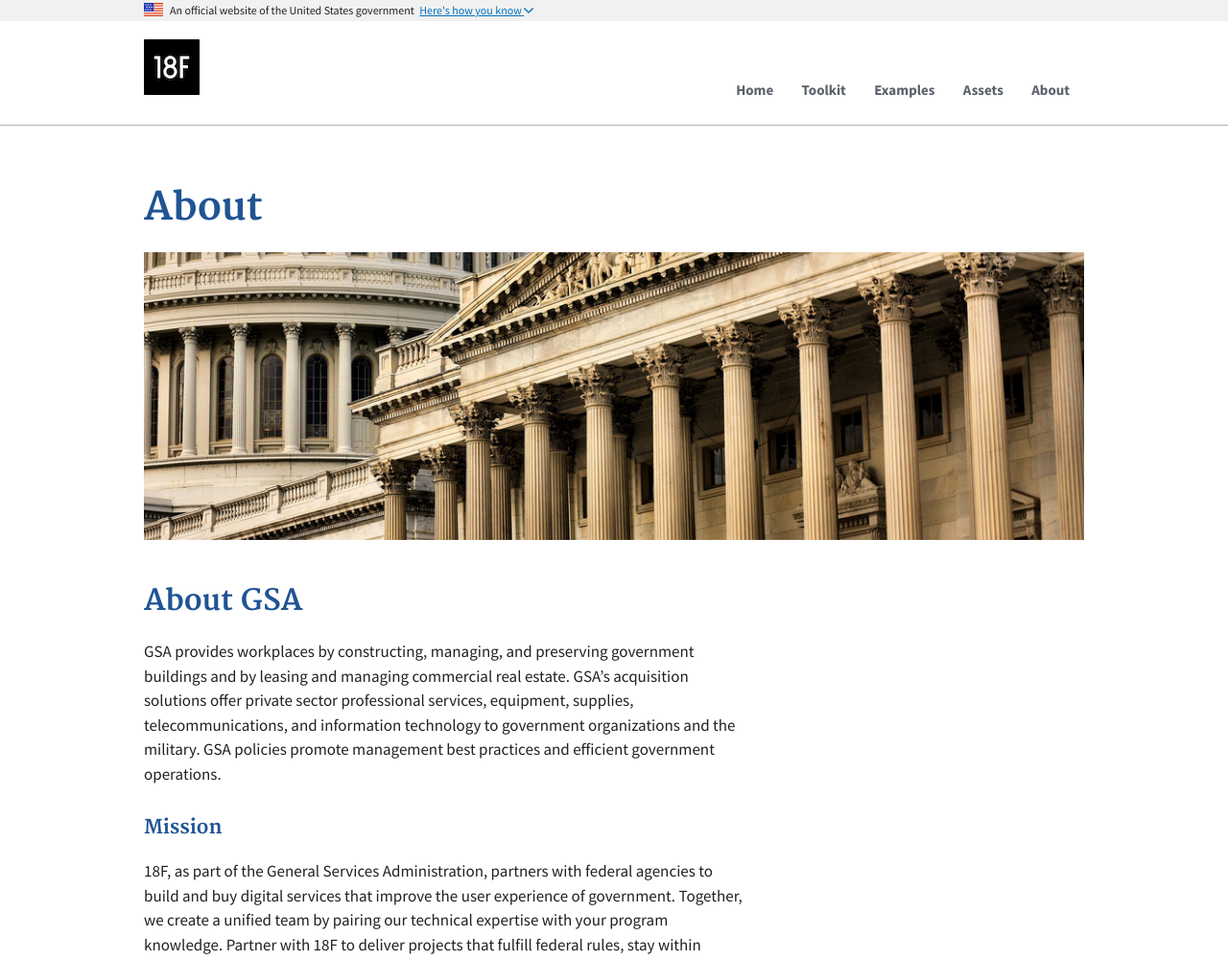
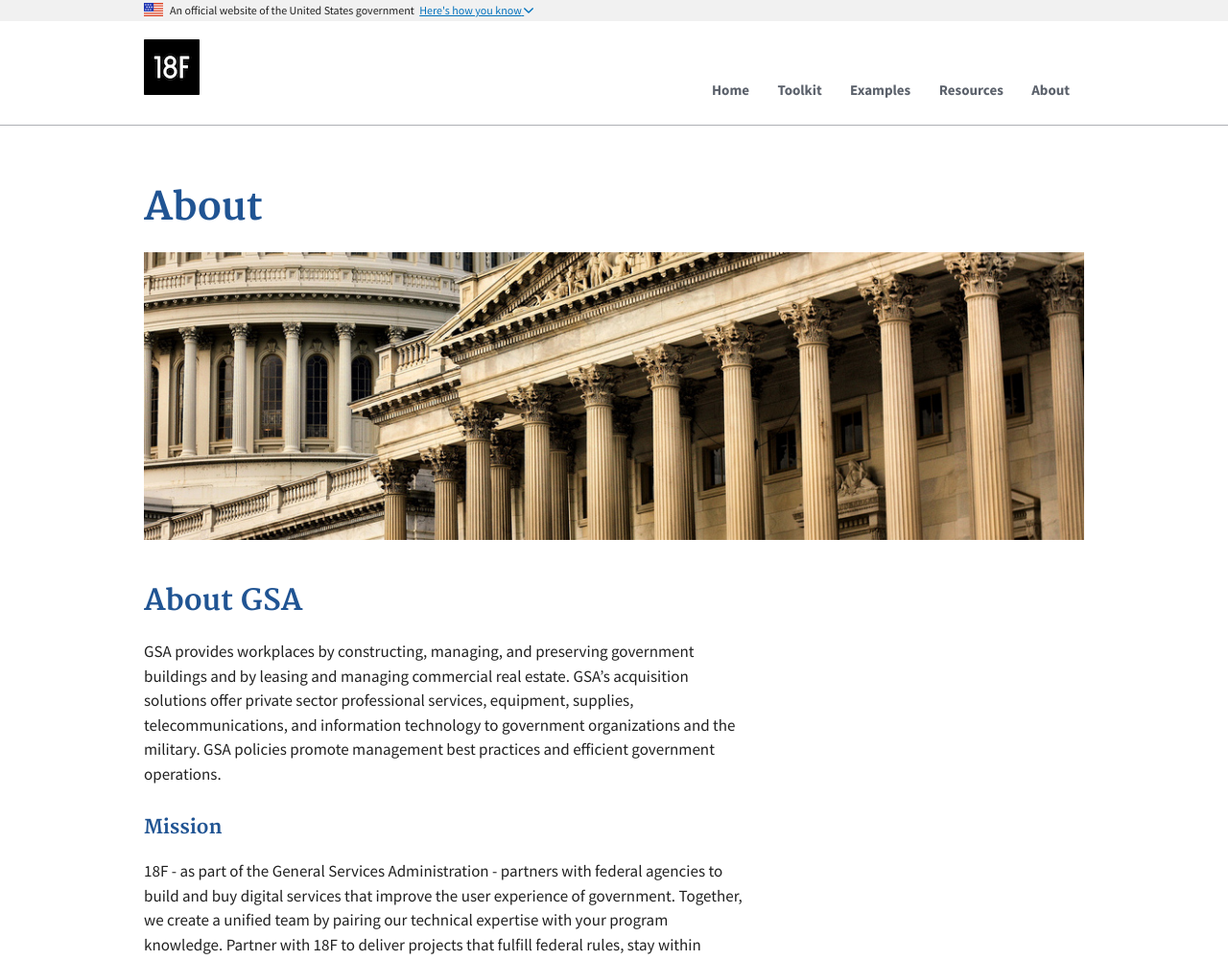
Before and after one commit to 18F/Modular-Contracting-And-Agile-Development, a Jekyll site: the page built from pages/about.md, in a window 1280 px wide. Shown: the top 1001 px of the page at 96% size. Built offline with Jekyll 4.4.1, drawn with Linux system fonts in a browser that asks for light colours; some of the changed text lies outside the part shown.

Commit message:
Change assets to resources. Fixes #30

```diff
--- a/_data/navbar.yml
+++ b/_data/navbar.yml
@@ -60,9 +60,9 @@
                 show_in_menu: false
                 show_in_footer: false
     -
-        text: 'Assets'
-        href: pages/assets.md
-        permalink: /assets/
+        text: 'Resources'
+        href: pages/resources.md
+        permalink: /resources/
         show_in_menu: true
         show_in_footer: false
     -
--- a/pages/about.md
+++ b/pages/about.md
@@ -11,7 +11,7 @@
 
 ### Mission
 
-18F, as part of the General Services Administration, partners with federal agencies to build and buy digital services that improve the user experience of government. Together, we create a unified team by pairing our technical expertise with your program knowledge. Partner with 18F to deliver projects that fulfill federal rules, stay within budget, and provide excellent value to the public.
+18F - as part of the General Services Administration - partners with federal agencies to build and buy digital services that improve the user experience of government. Together, we create a unified team by pairing our technical expertise with your program knowledge. Partner with 18F to deliver projects that fulfill federal rules, stay within budget, and provide excellent value to the public.
 
 ### History
 
--- a/pages/assets.md
+++ b/pages/resources.md
@@ -1,7 +1,7 @@
 ---
 layout: page
 title: Presentations & White Papers
-permalink: /assets/
+permalink: /resources/
 ---
 
 This list of assets has been developed through our work with federal agency partners and state and local governments. We are making these available for any agency or government that wants to learn more about modular procurement and begin adopting the strategies in our [modular procurement toolkit](/strategies).
```
Also changed, not shown: _projects/ak-medicaid.md (+1 -1 lines).
